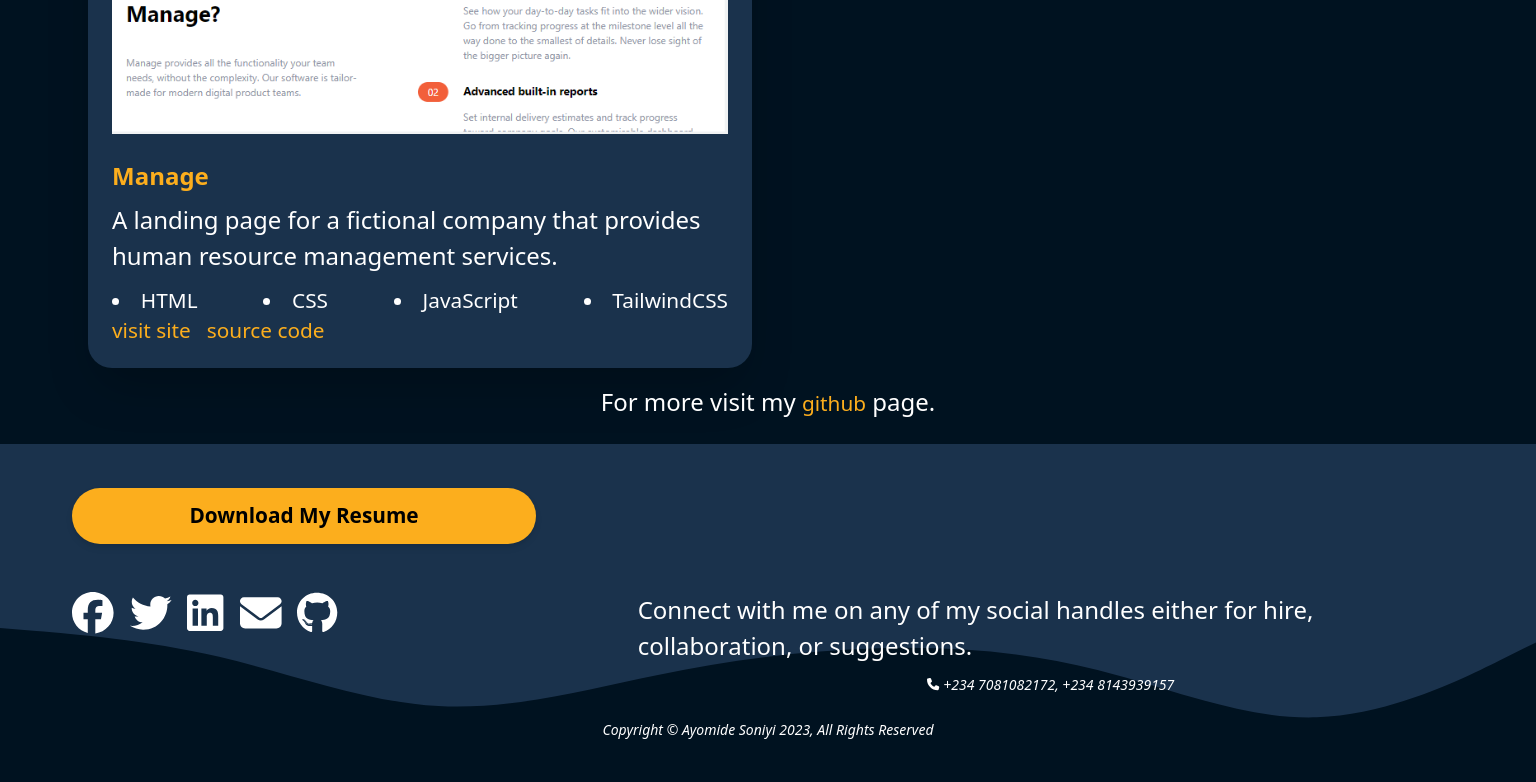
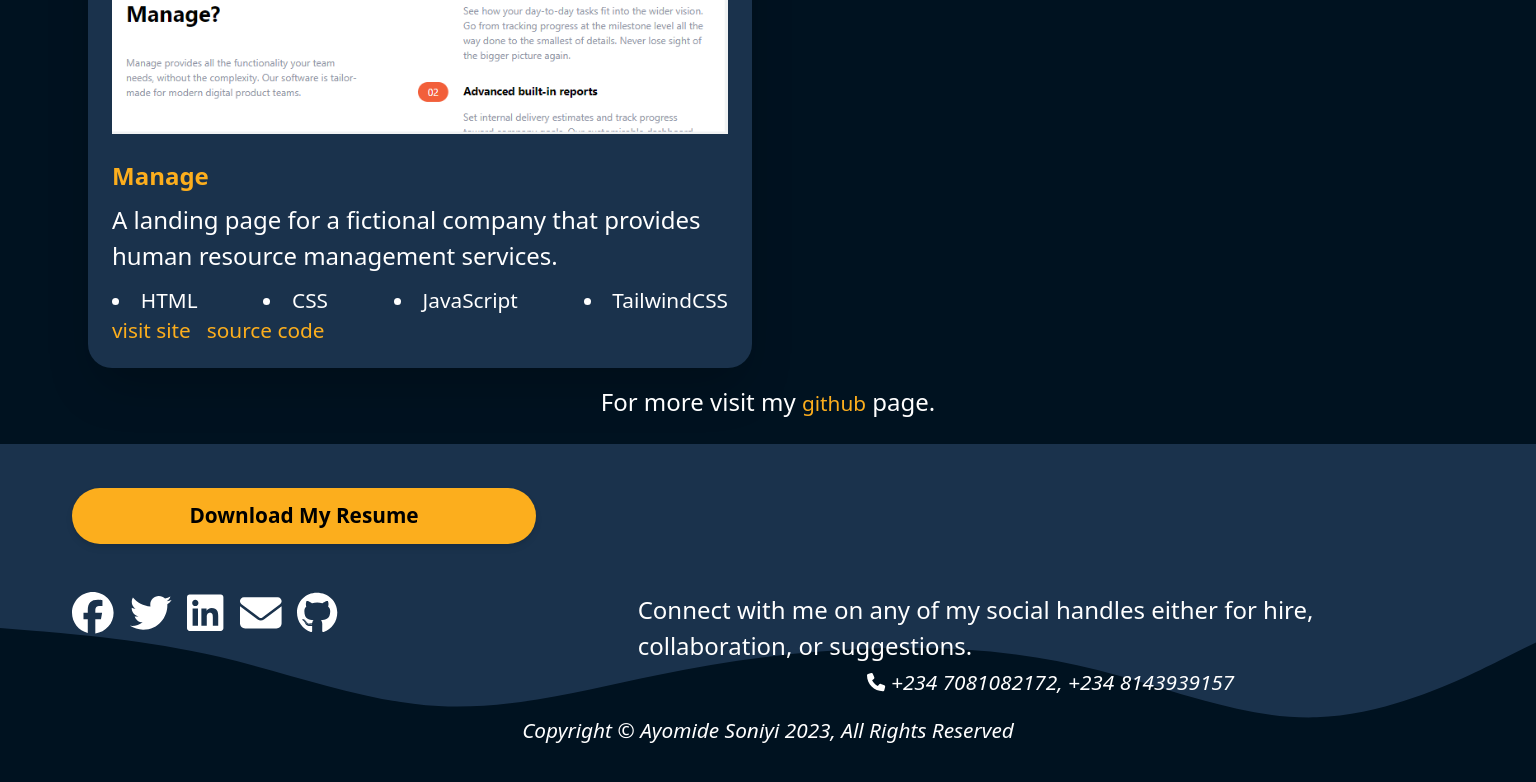
Before and after one commit to UnfazedAy/my-portfolio, a React (Create React App) app: page / in a window 1536 px wide. Shown: the part 2094-2876 px from the top of the page. Built offline with nearby package versions, Linux system fonts and the light colour scheme.

Commit message:
Added media ququeries

```diff
--- a/src/components/Contacts.js
+++ b/src/components/Contacts.js
@@ -48,13 +48,13 @@ export default function Contacts() {
             Connect with me on any of my social handles either for hire,
             collaboration, or suggestions.
           </p>
-          <span className="text-sm italic mt-2">
+          <span className="text-sm italic mt-2 phone">
             <FontAwesomeIcon icon="fa-solid fa-phone" size="sm" /> +234
             7081082172, +234 8143939157
           </span>
         </div>
       </div>
-      <p className="italic text-sm text-center pb-6">
+      <p className="italic text-sm text-center pb-6 copyright">
         Copyright &copy; Ayomide Soniyi 2023, All Rights Reserved
       </p>
     </footer>
--- a/src/index.css
+++ b/src/index.css
@@ -41,4 +41,8 @@ body {
   li, a {
     font-size: 1.3rem;
   }
+
+  .phone, .copyright {
+    font-size: 1.3rem;
+  }
 }
```
